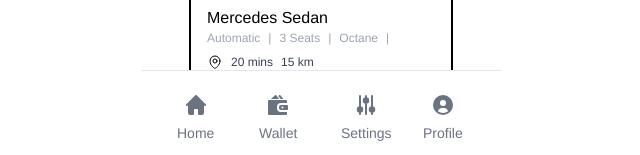
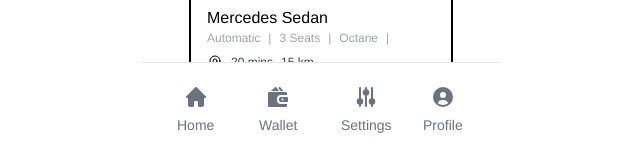
Before and after one commit to Dhruv1238/GoEth, a React (Vite) app in the folder client/: page /rent in a window 1280 px wide. Shown: the part 642-797 px from the top of the page, without its empty margins (319-959 px from the left). Built offline with nearby package versions, Linux system fonts and the light colour scheme.

Commit message:
ui changes

```diff
--- a/client/src/components/Navbar.jsx
+++ b/client/src/components/Navbar.jsx
@@ -4,7 +4,7 @@
 function Navbar() {
   return (
     <>
-      <div className="bottom-0 h-16 p-4 mb-6 pt-6 border-t border-gray-200 dark:bg-gray-700 dark:border-gray-600 flex flex-col-reverse bg-white">
+      <div className="bottom-0 h-24 p-4 pt-6 border-t border-gray-200 dark:bg-gray-700 dark:border-gray-600 flex flex-col-reverse bg-white">
         <div className="grid h-full max-w-lg grid-cols-4 mx-auto font-medium">
           <Link to="/home">
             <button type="button" className="inline-flex flex-col items-center justify-center px-5 dark:hover:bg-gray-800 group">
--- a/client/src/pages/Profile.jsx
+++ b/client/src/pages/Profile.jsx
@@ -11,7 +11,7 @@
         email: 'PrGoenka12@gmail.com',
         address: '',
         TypeOfUser: 'Driver',
-        isEditingAddress: false,
+        // isEditingAddress: false,
         img: 'tt2.svg'
     });
 
```
